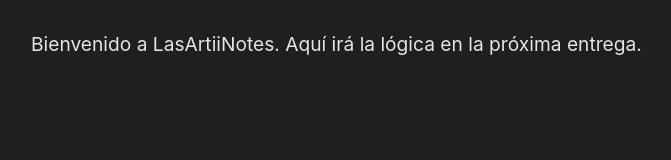
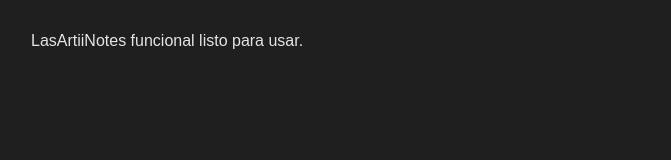
Before and after one commit to Artiyi/LasArtiiNotes, a plain HTML site: page index.html in a window 1280 px wide. Shown: the whole page, without its empty margins (1-672 px from the left). Drawn offline with Linux system fonts and the light colour scheme.

Commit message:
Add files via upload

```diff
--- a/scripts/app.js
+++ b/scripts/app.js
@@ -1 +1 @@
-document.getElementById('app').textContent = 'Bienvenido a LasArtiiNotes. Aquí irá la lógica en la próxima entrega.';
+document.getElementById('app').textContent = 'LasArtiiNotes funcional listo para usar.';
--- a/styles/main.css
+++ b/styles/main.css
@@ -1,12 +1 @@
-body {
-  background-color: #1f1f1f;
-  color: #e5e5e5;
-  font-family: 'Inter', sans-serif;
-  margin: 0;
-  padding: 0;
-}
-
-#app {
-  padding: 2rem;
-  font-size: 1.2rem;
-}
+body { background-color: #1f1f1f; color: #e5e5e5; font-family: sans-serif; margin: 0; padding: 2rem; }
```
Also changed, not shown: index.html (+1 -12 lines), 1 other file.
